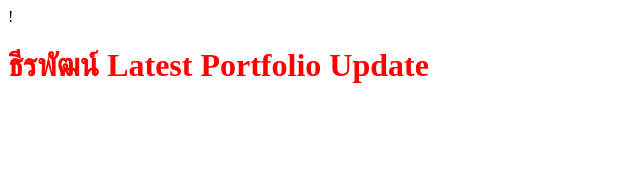
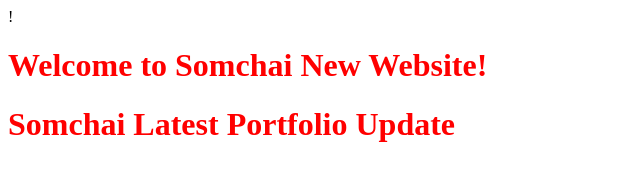
Before and after one commit to teeraphat5424/git-local-remote, a plain HTML site: page index.html in a window 1280 px wide. Shown: the whole page, without its empty margins (0-640 px from the left). Drawn offline with Linux system fonts and the light colour scheme.

Commit message:
Resolve merge conflict: Edit merge index.html

```diff
--- a/index.html
+++ b/index.html
@@ -6,6 +6,7 @@
     <link rel="stylesheet" href="styles.css">
 </head>
 <body>
-    <h1>ธีรพัฒน์ Latest Portfolio Update</h1>
+   <h1>Welcome to Somchai New Website!</h1>
+    <h1>Somchai Latest Portfolio Update</h1>
 </body>
 </html>
```
